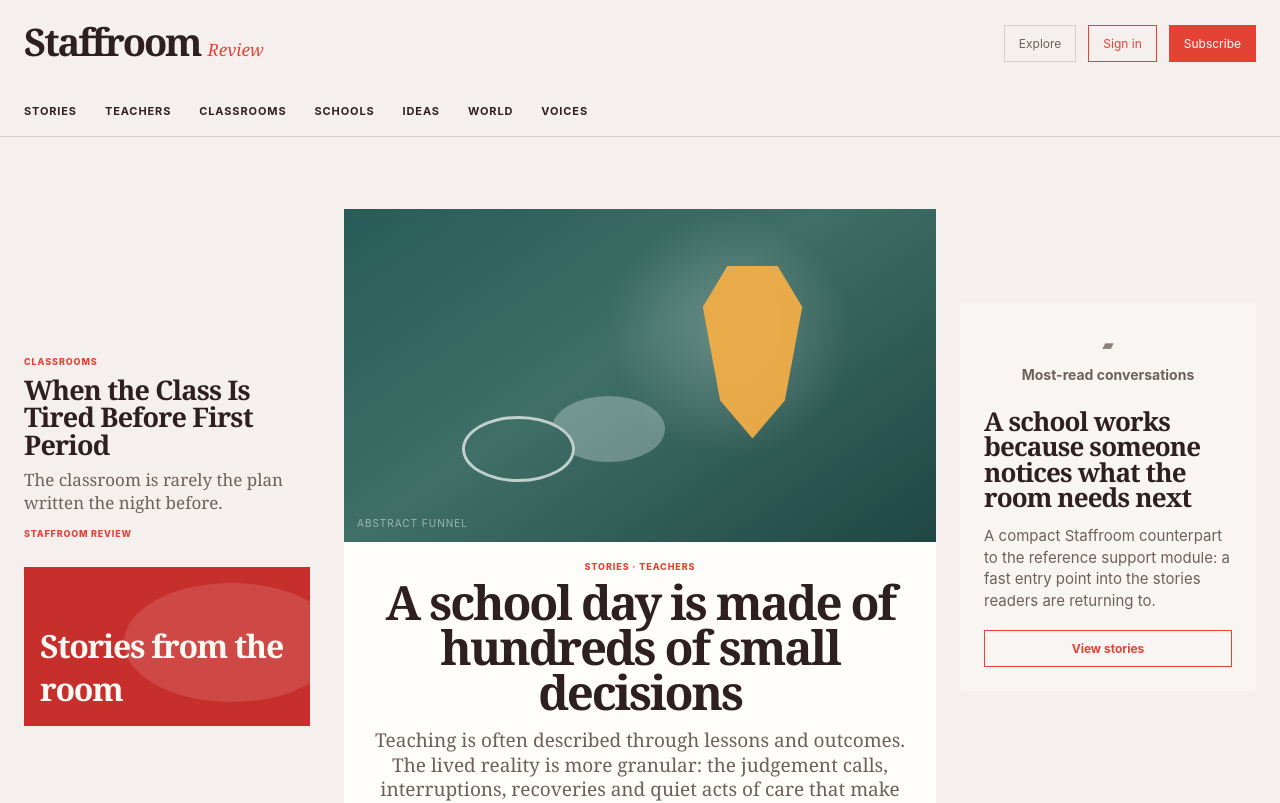
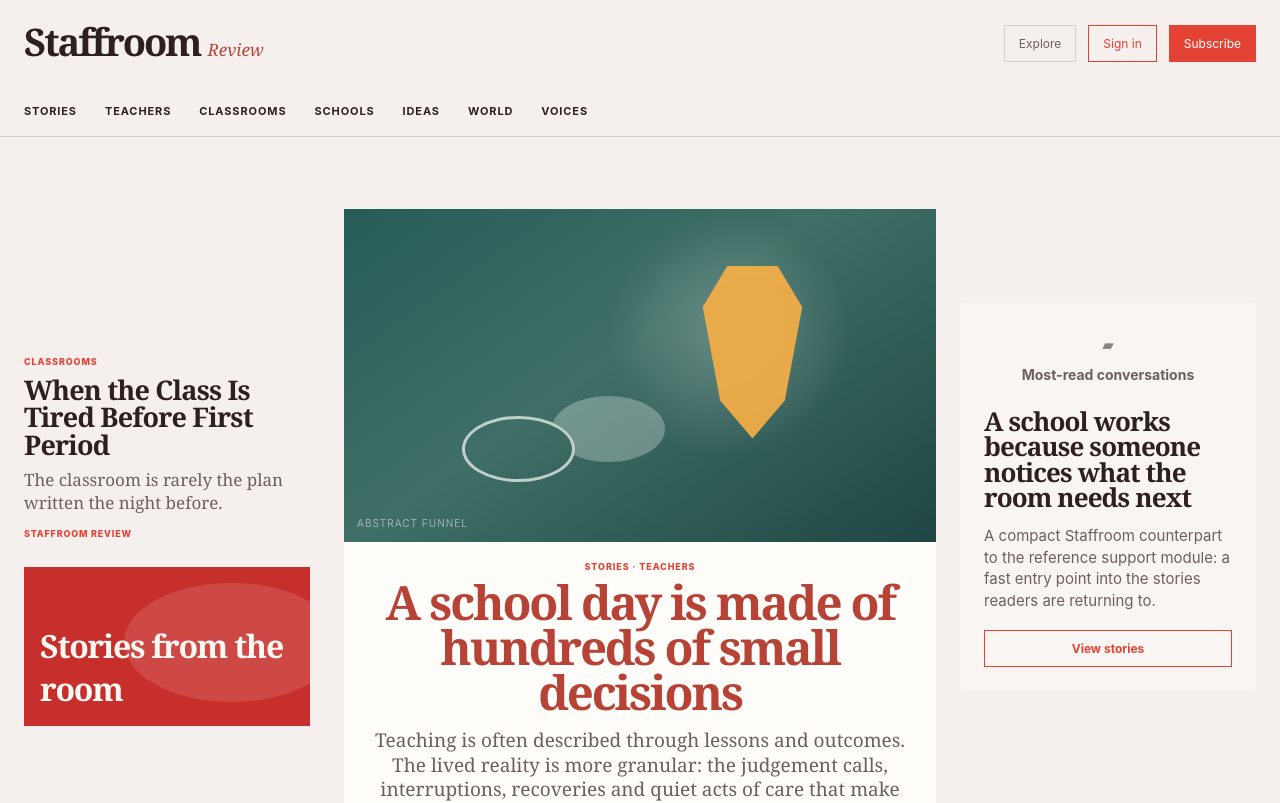
Before and after one commit to staffroom-review/staffroom-website, a Next.js app: page / in a window 1280 px wide. Shown: the top 803 px of the page. Built offline with nearby package versions, Linux system fonts and the light colour scheme.

Commit message:
style: test darker brick red for Review and hero headline

```diff
--- a/app/globals.css
+++ b/app/globals.css
@@ -7,6 +7,7 @@
   --muted: #8c817f;
   --rule: #d7cecb;
   --vermillion: #e34234;
+  --brick-red: #b74336;
 
   --display: Georgia, "Times New Roman", Times, serif;
   --sans: Inter, Arial, Helvetica, sans-serif;
@@ -64,7 +65,7 @@ img, svg { display: block; max-width: 100%; }
   line-height: .85;
 }
 .brand__mark {
-  color: var(--vermillion);
+  color: var(--brick-red);
   font-family: var(--display);
   font-size: 17px;
   font-style: italic;
@@ -256,6 +257,7 @@ img, svg { display: block; max-width: 100%; }
 .opening-feature .feature__body h1 {
   max-width: 20ch;
   font-size: clamp(40px, 3.7vw, 50px);
+  color: var(--brick-red);
 }
 
 .art-frame {
```
